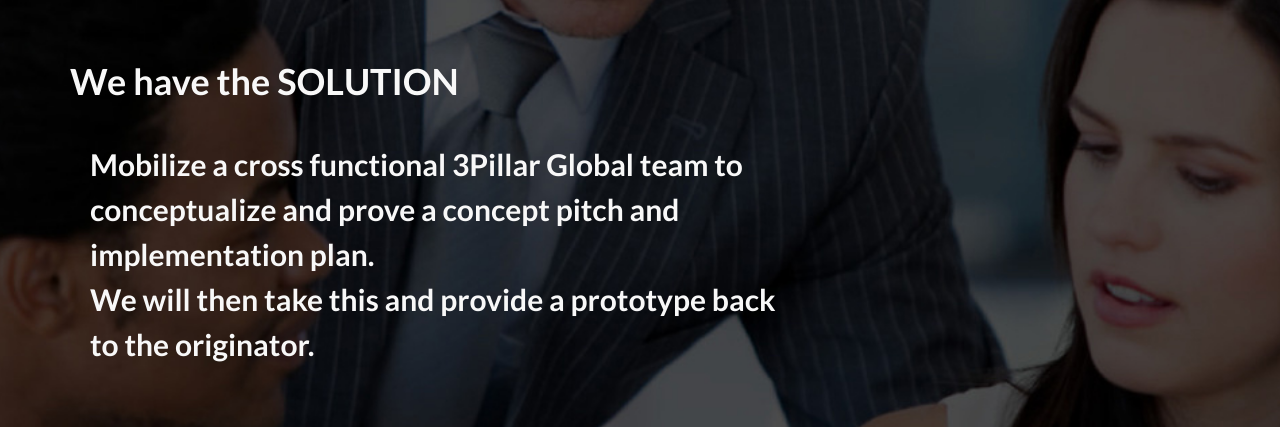
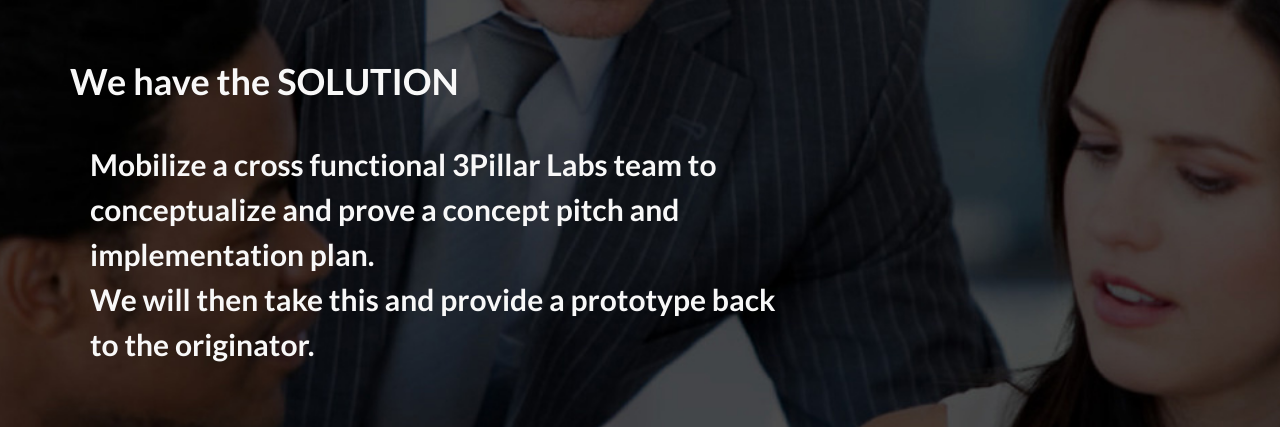
Before and after one commit to isabella232/3PillarLabs-landing, a plain HTML site: page index.html in a window 1280 px wide. Shown: the part 1540-1967 px from the top of the page. Drawn offline with Linux system fonts and the light colour scheme.

Commit message:
3Pillar Global replaced with 3Pillar Labs

```diff
--- a/index.html
+++ b/index.html
@@ -149,7 +149,7 @@
                 <div class="col-lg-8 col-sm-6">
                     <div class="clearfix"></div>
                     <h1 class="section-heading">We have the SOLUTION</h1>
-                    <H2 style="margin: 10px; padding: 10px; line-height: 150%; text-align: left;">Mobilize a cross functional 3Pillar Global team to conceptualize and prove a concept pitch and  implementation plan. <br>We will then take this and provide a prototype back to the originator. </H2>
+                    <H2 style="margin: 10px; padding: 10px; line-height: 150%; text-align: left;">Mobilize a cross functional 3Pillar Labs team to conceptualize and prove a concept pitch and  implementation plan. <br>We will then take this and provide a prototype back to the originator. </H2>
                 </div>
 
             </div>
```
